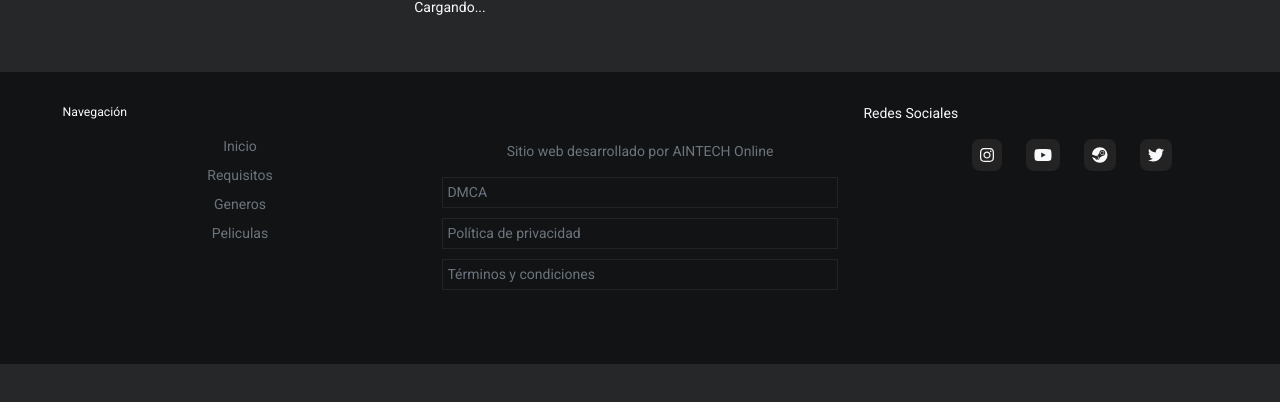
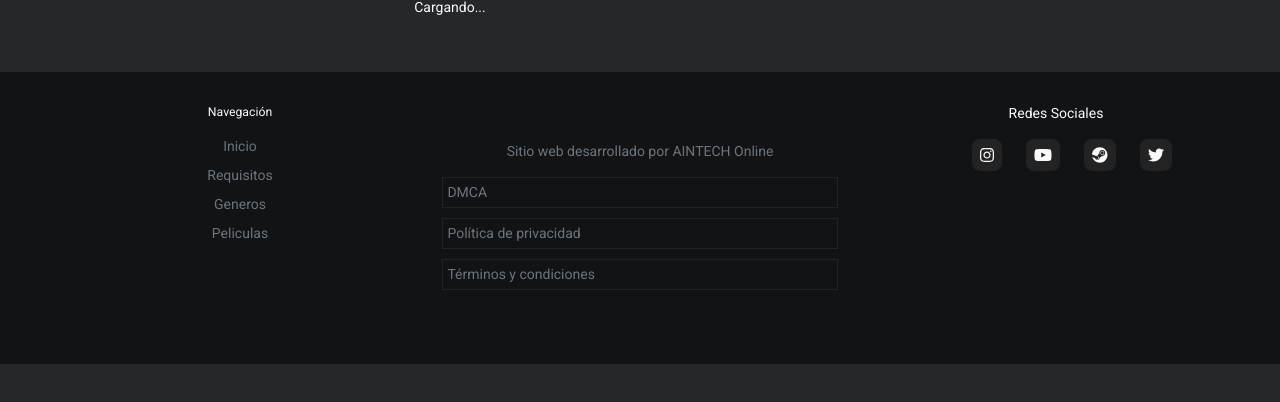
Before and after one commit to silvercrow26/aintech-games-frontend, a React (Vite) app: page / in a window 1280 px wide. Shown: the part 276-678 px from the top of the page. Built offline with nearby package versions, Linux system fonts and the light colour scheme; no server answers.

Commit message:
inputs css added

```diff
--- a/src/App.css
+++ b/src/App.css
@@ -5,6 +5,7 @@ body {
   overflow-x: hidden !important;
   background-color: #262729;
   color: white;
+
 }
 
 .nav-link .linka {
@@ -732,5 +733,9 @@ li {
   cursor: pointer;
 }
 
+footer {
+  min-height: calc(100vh - 1000px);
+}
+
 
 /* BOTON COMPRAR JUEGO  */
--- a/src/games/components/Footer.jsx
+++ b/src/games/components/Footer.jsx
@@ -12,12 +12,12 @@ import React from "react";
 import { Link } from "react-router-dom";
 export const Footer = () => {
   return (
-    <div className="bg-dark p-3 text-center text-light bgFooter">
+    <footer className="bg-dark p-3 text-center text-light bgFooter">
       <div className=" row mb-5">
       <div className="d-flex justify-content-between flex-wrap">
         <div className="col-md-4 col-sm-12">
           <ul className="small">
-            <p className="text-light small">Navegación</p>
+            <p className="text-light small text-center">Navegación</p>
             <li className="mb-2">
               <Link to="/" className="text-decoration-none text-secondary">
                 Inicio
@@ -41,18 +41,24 @@ export const Footer = () => {
           </p>
           <div className="gap-2 flex-wrap">
             <div >
+            <Link to="/dmca" className="text-decoration-none text-secondary">
               <p className="buttonDMCA p-1 text-secondary small">DMCA</p>
+              </Link>
             </div>
             <div  >
+              <Link to="/politica-de-privacidad" className="text-decoration-none text-secondary">
               <p className="buttonDMCA p-1 text-secondary small">Política de privacidad</p>
+              </Link>
             </div>
             <div >
+              <Link to="/terminos-y-condiciones" className="text-decoration-none text-secondary">
               <p className="buttonDMCA p-1 text-secondary small">Términos y condiciones</p>
+              </Link>
             </div>
           </div>
         </div>
         <div className="col-md-4 col-sm-12 ">
-          <p className="small">Redes Sociales</p>
+          <p className="small text-center">Redes Sociales</p>
           <ul className=" d-flex justify-content-center flex-wrap gap-4 ">
             <FontAwesomeIcon
               icon={faInstagram}
@@ -78,6 +84,6 @@ export const Footer = () => {
         </div>
       </div>
       </div>
-    </div>
+    </footer>
   );
 };
--- a/src/games/components/Game/AddDownloadServer.jsx
+++ b/src/games/components/Game/AddDownloadServer.jsx
@@ -33,7 +33,7 @@ export const AddDownloadServer = ({ color }) => {
     <div className='row'>
       <div className='d-flex '>
           <input
-            className='form-control w-25 me-4'
+            className='w-100 mb-2 p-2 bg-dark borderInputs text-light me-4'
             type='text'
             name='name'
             placeholder='Nombre'
@@ -42,7 +42,7 @@ export const AddDownloadServer = ({ color }) => {
             autoComplete='off'
           />
         <input
-          className='form-control '
+          className='w-100 mb-2 p-2 bg-dark borderInputs text-light '
           type='text'
           name='url'
           placeholder='URL'
--- a/src/games/components/Game/NewGame.jsx
+++ b/src/games/components/Game/NewGame.jsx
@@ -77,11 +77,11 @@ export const NewGame = () => {
                 <div className='row'>
 
                     <form onSubmit={handleSubmit} className="col">
-                        <div className='form-group'>
+                        <div className='form-group '>
                             <label>Nombre</label>
                             <input
                                 type='text'
-                                className='form-control'
+                                className='w-100 mb-2 p-2 bg-dark borderInputs text-light'
                                 placeholder='Nombre del videojuego'
                                 value={name}
                                 name='name'
@@ -95,7 +95,7 @@ export const NewGame = () => {
 
                                 <input
                                     type='number'
-                                    className={`form-control ${validId}`}
+                                    className={`w-100 mb-2 p-2 bg-dark borderInputs text-light ${validId}`}
                                     placeholder='15'
                                     value={steamId}
                                     name='steamId'
@@ -107,7 +107,7 @@ export const NewGame = () => {
                             </div>
                             <div className='col'>
                                 <label>Requisitos:</label>
-                                <select className="form-select" aria-label="Default select example"
+                                <select className="form-select w-100 mb-2 p-2 bg-dark borderInputs text-light" aria-label="Default select example"
                                     id="requirements"
                                     value={requirements}
                                     onChange={onInputChange}
@@ -122,7 +122,7 @@ export const NewGame = () => {
                         <div className='col'>
                             <div className='col'>
                                 <label>Mas Descargado:</label>
-                                <select className="form-select" aria-label="Default select example"
+                                <select className="form-select w-100 mb-2 p-2 bg-dark borderInputs text-light" aria-label="Default select example"
                                     value={mostDownloaded}
                                     onChange={onInputChange}
                                     name='mostDownloaded'
@@ -134,7 +134,7 @@ export const NewGame = () => {
                             <label className='mt-2'>Comprar juego:</label>
                             <input
                                 type='text'
-                                className='form-control my-2'
+                                className='w-100 mb-2 p-2 bg-dark borderInputs text-light'
                                 placeholder='https://www.instant-gaming.com/'
                                 name='buyGame'
                                 value={buyGame}
@@ -143,7 +143,7 @@ export const NewGame = () => {
                             <label className='mt-2'>Notas:</label>
                             <textarea
                                 type='textarea'
-                                className='form-control my-2'
+                                className='w-100 mb-2 p-2 bg-dark borderInputs text-light'
                                 name='notes'
                                 value={notes}
                                 onChange={onInputChange}
```
